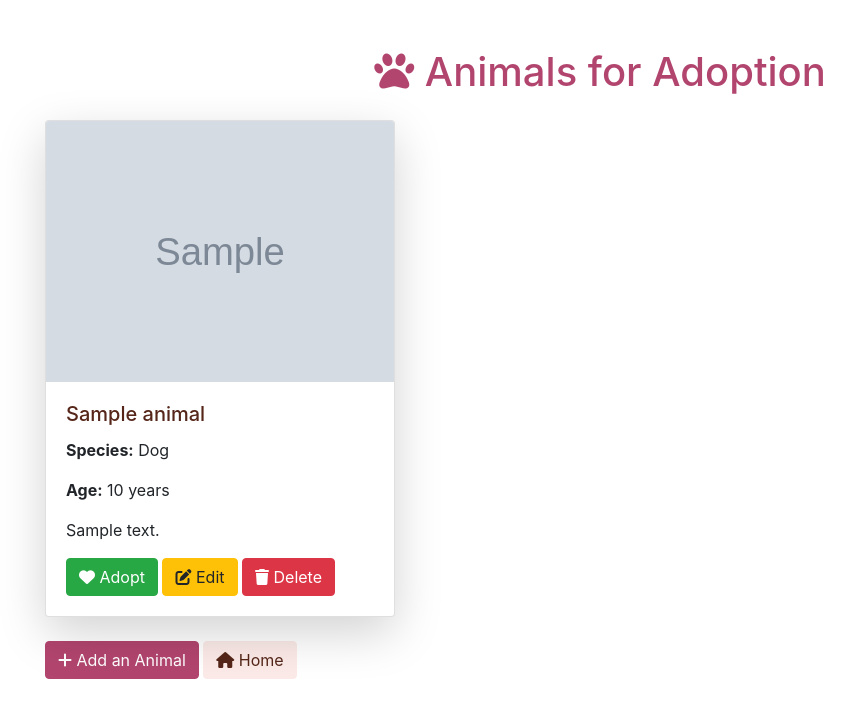
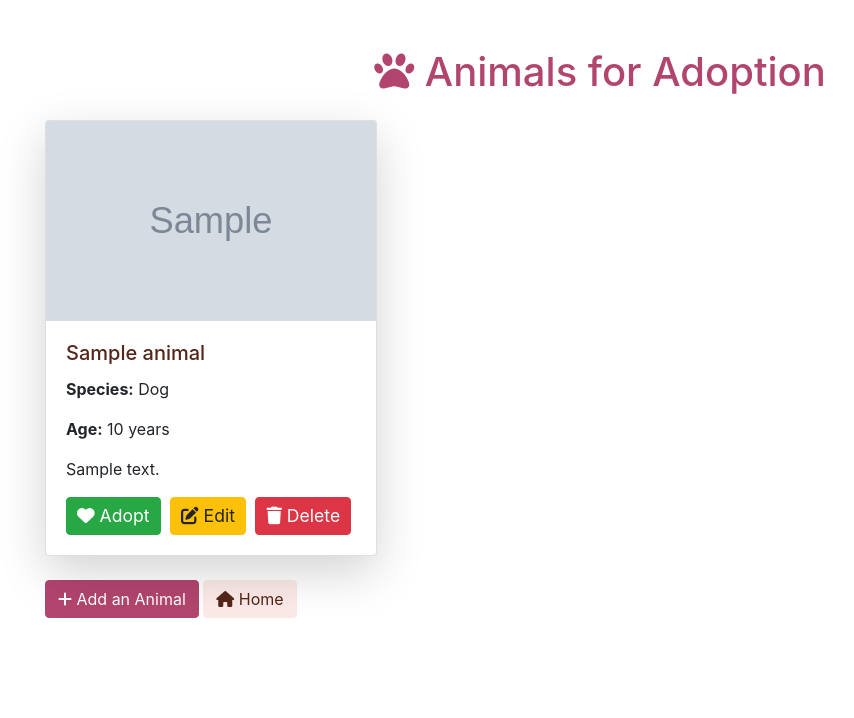
Before and after one commit to BogdanNuExista/adoptly-app, a Django app: template adoptly/adoption/templates/adoption/animal_list.html in a window 1280 px wide. Shown: the top 718 px of the page, without its empty margins (40-894 px from the left). Run offline with Django 5.2, Linux system fonts and the light colour scheme; the template is opened without the code that fills it: values that come from a table or form of the project are taken from there, others are empty; tables that the repository leaves empty hold one stand-in row (values such as "Sample post"); grey boxes marked "Sample" are stand-in pictures; some libraries are stand-ins or nearby versions.

Commit message:
made the animal cards same size

```diff
--- a/adoptly/adoption/templates/adoption/animal_list.html
+++ b/adoptly/adoption/templates/adoption/animal_list.html
@@ -6,6 +6,18 @@
     {% bootstrap_css %}
     <script src="https://kit.fontawesome.com/a076d05399.js" crossorigin="anonymous"></script>
     <style>
+        .card {
+            height: 100%; /* Ensure all cards are the same height */
+        }
+        .card-img-top {
+            height: 200px; /* Set a fixed height for images */
+            object-fit: cover; /* Ensure images are cropped proportionally */
+        }
+        .card-body {
+            display: flex;
+            flex-direction: column;
+            justify-content: space-between; /* Space out content evenly */
+        }
         .card:hover {
             transform: scale(1.05);
             transition: transform 0.3s ease;
@@ -25,6 +37,23 @@
         .text-secondary {
             color: #552619 !important;
         }
+        .action-buttons .btn {
+            font-size: 1.1rem; /* Make buttons smaller */
+            margin-right: 5px; /* Add spacing between buttons */
+            padding: 5px 10px; /* Adjust padding for smaller size */
+        }
+        .btn-success {
+            background-color: #28a745;
+            border-color: #28a745;
+        }
+        .btn-warning {
+            background-color: #ffc107;
+            border-color: #ffc107;
+        }
+        .btn-danger {
+            background-color: #dc3545;
+            border-color: #dc3545;
+        }
     </style>
 </head>
 <body>
@@ -33,7 +62,7 @@
 
         <div class="row mt-4">
             {% for animal in animals %}
-            <div class="col-md-4">
+            <div class="col-md-4 d-flex align-items-stretch">
                 <div class="card shadow-lg">
                     <img src="{{ animal.image.url }}" class="card-img-top" alt="{{ animal.name }}">
                     <div class="card-body">
@@ -41,9 +70,11 @@
                         <p><strong>Species:</strong> {{ animal.species }}</p>
                         <p><strong>Age:</strong> {{ animal.age }} years</p>
                         <p>{{ animal.description }}</p>
-                        <a href="{% url 'adopt_animal' animal.id %}" class="btn btn-success"><i class="fas fa-heart"></i> Adopt</a>
-                        <a href="{% url 'edit_animal' animal.id %}" class="btn btn-warning"><i class="fas fa-edit"></i> Edit</a>
-                        <a href="{% url 'delete_animal' animal.id %}" class="btn btn-danger"><i class="fas fa-trash"></i> Delete</a>
+                        <div class="action-buttons">
+                            <a href="{% url 'adopt_animal' animal.id %}" class="btn btn-success"><i class="fas fa-heart"></i> Adopt</a>
+                            <a href="{% url 'edit_animal' animal.id %}" class="btn btn-warning"><i class="fas fa-edit"></i> Edit</a>
+                            <a href="{% url 'delete_animal' animal.id %}" class="btn btn-danger"><i class="fas fa-trash"></i> Delete</a>
+                        </div>
                     </div>
                 </div>
             </div>
```
